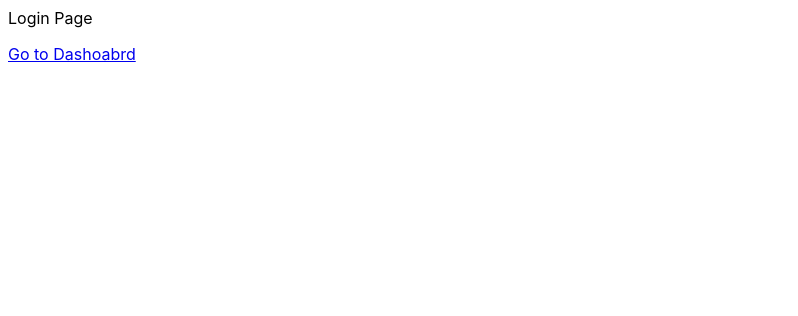
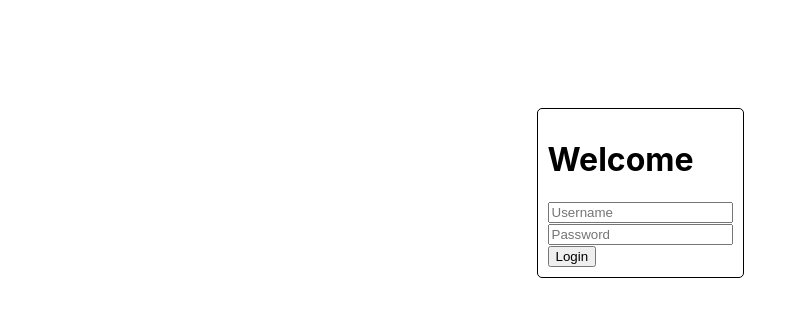
Before and after one commit to siudeks/azure-b2c-react-spring-poc, a React (Create React App) app in the folder frontend/: page / in a window 1280 px wide. Shown: the top 316 px of the page, without its empty margins (0-798 px from the left). Built offline with nearby package versions, Linux system fonts and the light colour scheme.

Commit message:
Login form, logout link

```diff
--- a/frontend/src/Components/Dashboard/Dashboard.tsx
+++ b/frontend/src/Components/Dashboard/Dashboard.tsx
@@ -8,7 +8,7 @@ export default class Dashboard extends Component {
                 Dashboard Page
 
                 <p>
-                    <Link to="/">Go to Login</Link>
+                    <Link to="/">Logout</Link>
                 </p>
             </div>
         )
--- /dev/null
+++ b/frontend/src/Components/Login/Login.css
@@ -0,0 +1,12 @@
+.login-border {
+   border: 1px solid Black;
+   border-radius: 5px;
+   padding: 10px;
+   display: inline-block;
+   margin-top: 100px;
+   text-align: left;
+}
+
+.login-form {
+   text-align: center;
+ }
--- a/frontend/src/Components/Login/Login.tsx
+++ b/frontend/src/Components/Login/Login.tsx
@@ -1,16 +1,28 @@
 import React, { Component } from 'react'
-import {Link} from 'react-router-dom'
+import './Login.css'
+import { useHistory } from "react-router-dom";
 
-export default class Login extends Component {
-    render() {
-        return (
-            <div>
-               Login Page
+const Login: React.FC = () => {
 
-               <p>
-                   <Link to="/dashbaord">Go to Dashoabrd</Link>
-                </p>
+    // useHistory force us to use function component
+    let history = useHistory();
+
+    return (
+        <div className='login-form'>
+            <div className='login-border'>
+                <h1>Welcome</h1>
+                <div>
+                    <div>
+                        <input placeholder='Username' />
+                    </div>
+                    <div>
+                        <input placeholder='Password' type='password' />
+                    </div>
+                    <button onClick={() => { history.push('/dashbaord') }}>Login</button>
+                </div>
             </div>
-        )
-    }
+        </div>
+    );
 }
+
+export default Login;
```
